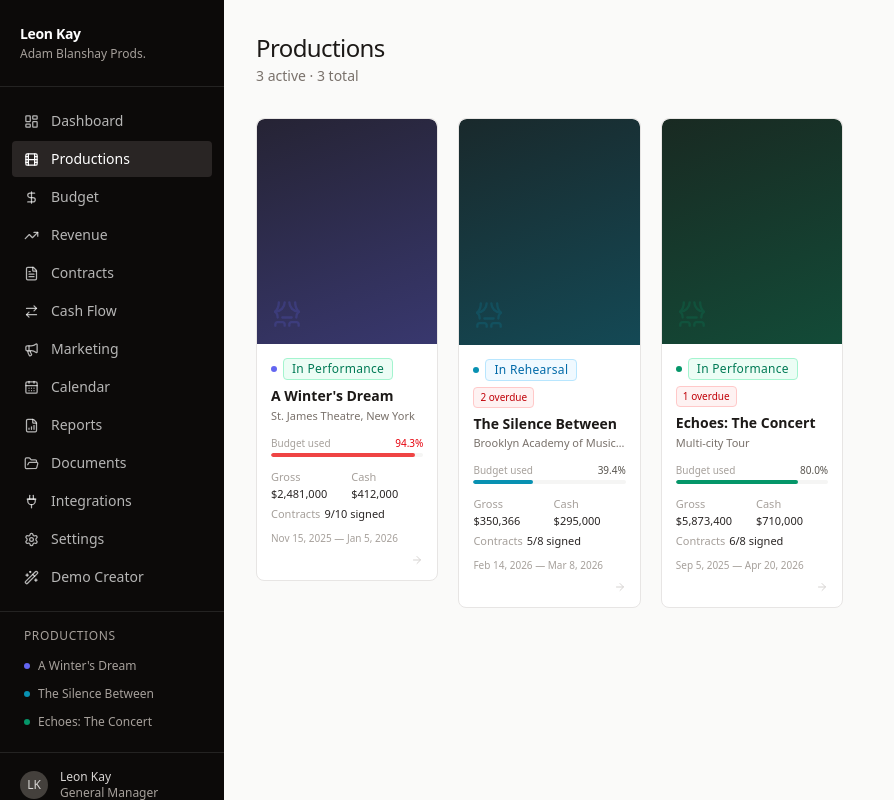
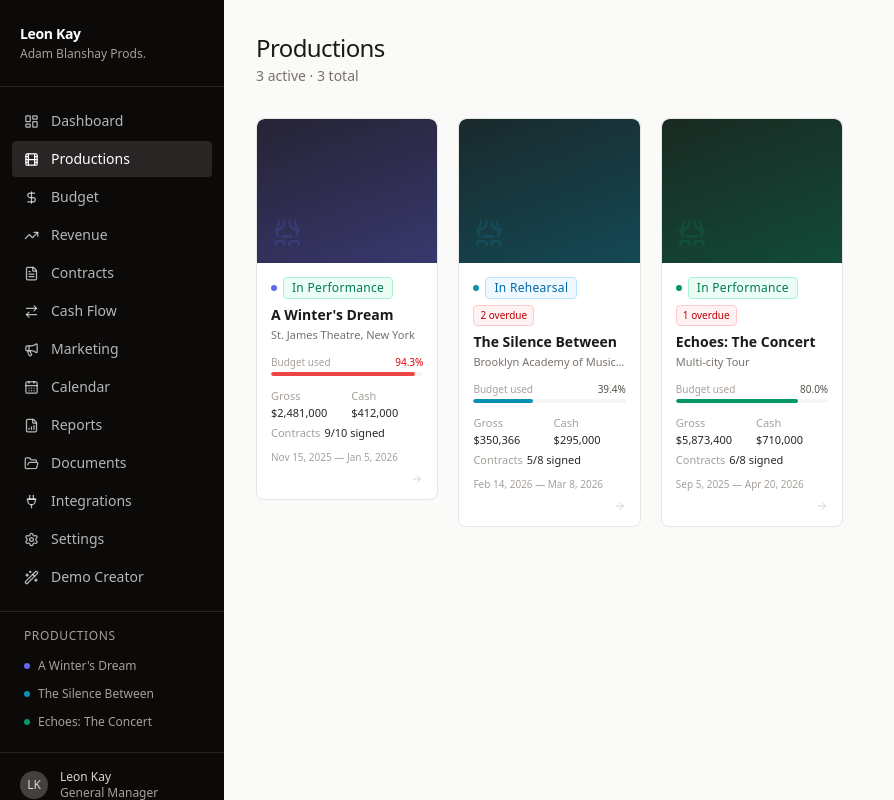
Before and after one commit to MattStody/StageOS, a Next.js app: page /productions in a window 1280 px wide. Shown: the whole page, without its empty margins (0-894 px from the left). Built offline with nearby package versions, Linux system fonts and the light colour scheme.

Commit message:
Change production poster from 4:5 portrait to 5:4 landscape aspect ratio
https://claude.ai/code/session_011sicns6EXz6p7GjtupkytX

```diff
--- a/app/(app)/productions/page.tsx
+++ b/app/(app)/productions/page.tsx
@@ -52,9 +52,8 @@ function ProductionPoster({
   color: string
   name: string
 }) {
-  // 4:5 aspect ratio container (portrait)
   return (
-    <div className="relative overflow-hidden bg-stone-900 rounded-t-lg" style={{ aspectRatio: '4/5' }}>
+    <div className="relative overflow-hidden bg-stone-900 rounded-t-lg" style={{ aspectRatio: '5/4' }}>
       {imageUrl ? (
         <>
           {/* Blurred background fill */}
@@ -222,7 +221,7 @@ export default function ProductionsPage() {
           <button onClick={openCreate} className="group block">
             <div
               className="border-2 border-dashed border-stone-200 rounded-lg overflow-hidden hover:border-stone-400 transition-colors flex flex-col items-center justify-center text-stone-400 hover:text-stone-600"
-              style={{ aspectRatio: '4/5' }}
+              style={{ aspectRatio: '5/4' }}
             >
               <Plus size={24} className="mb-2 group-hover:scale-110 transition-transform" />
               <span className="text-xs font-medium">New Production</span>
@@ -236,7 +235,7 @@ export default function ProductionsPage() {
         <div className="space-y-4">
           {/* Image preview */}
           {imagePreview && (
-            <div className="w-28 mx-auto">
+            <div className="w-48 mx-auto">
               <ProductionPoster imageUrl={imagePreview} color={form.color} name={form.name || 'Preview'} />
             </div>
           )}
```
